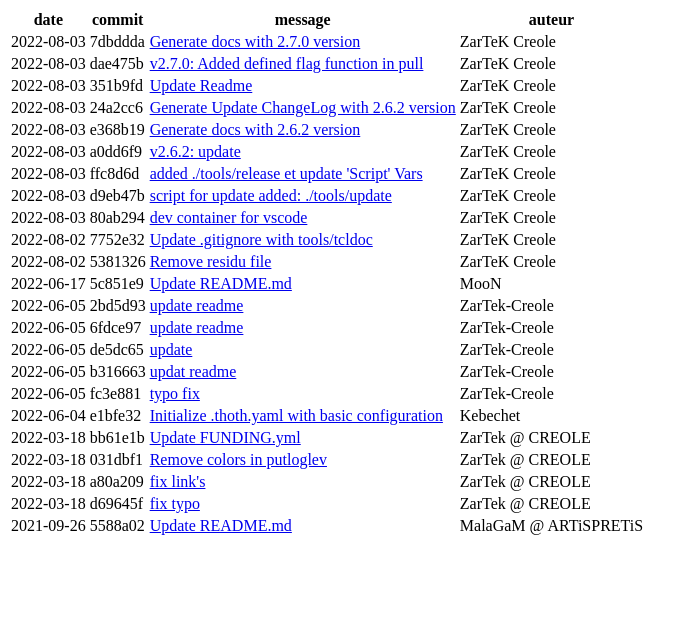
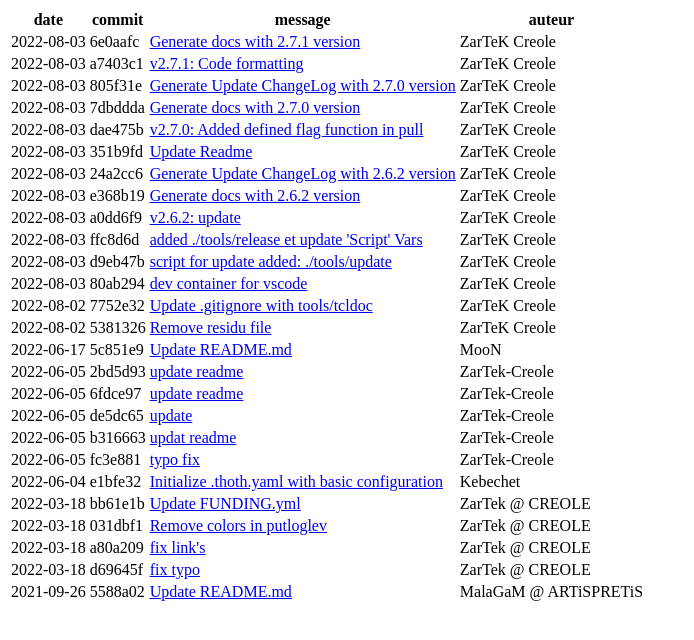
Before and after one commit to ZarTek-Creole/TCL-Youtube-Link, a plain HTML site: page ChangeLog.html in a window 1280 px wide. Shown: the whole page, without its empty margins (0-694 px from the left). Drawn offline with Linux system fonts and the light colour scheme.

Commit message:
Generate Update ChangeLog with 2.7.1 version

```diff
--- a/ChangeLog.html
+++ b/ChangeLog.html
@@ -5,6 +5,24 @@
       <th>commit</th>
       <th>message</th>
       <th>auteur</th>
+    </tr>
+<tr>
+      <td>2022-08-03</td>
+      <td>6e0aafc</td>
+      <td><a href=https://github.com/ZarTek-Creole/TCL-ClaraServ/commit/6e0aafc>Generate docs with 2.7.1 version</a></td>
+      <td>ZarTeK Creole</td>
+    </tr>
+<tr>
+      <td>2022-08-03</td>
+      <td>a7403c1</td>
+      <td><a href=https://github.com/ZarTek-Creole/TCL-ClaraServ/commit/a7403c1>v2.7.1: Code formatting</a></td>
+      <td>ZarTeK Creole</td>
+    </tr>
+<tr>
+      <td>2022-08-03</td>
+      <td>805f31e</td>
+      <td><a href=https://github.com/ZarTek-Creole/TCL-ClaraServ/commit/805f31e>Generate Update ChangeLog with 2.7.0 version</a></td>
+      <td>ZarTeK Creole</td>
     </tr>
 <tr>
       <td>2022-08-03</td>
```
